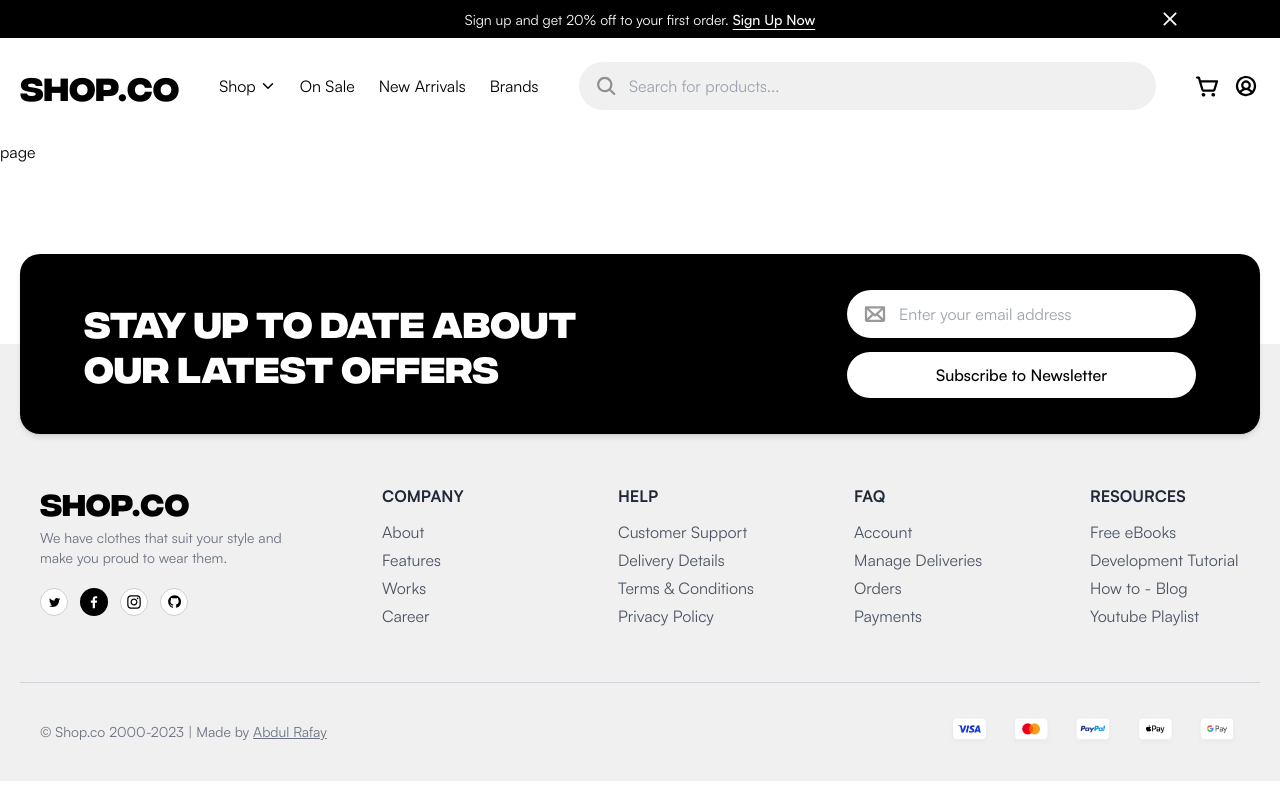
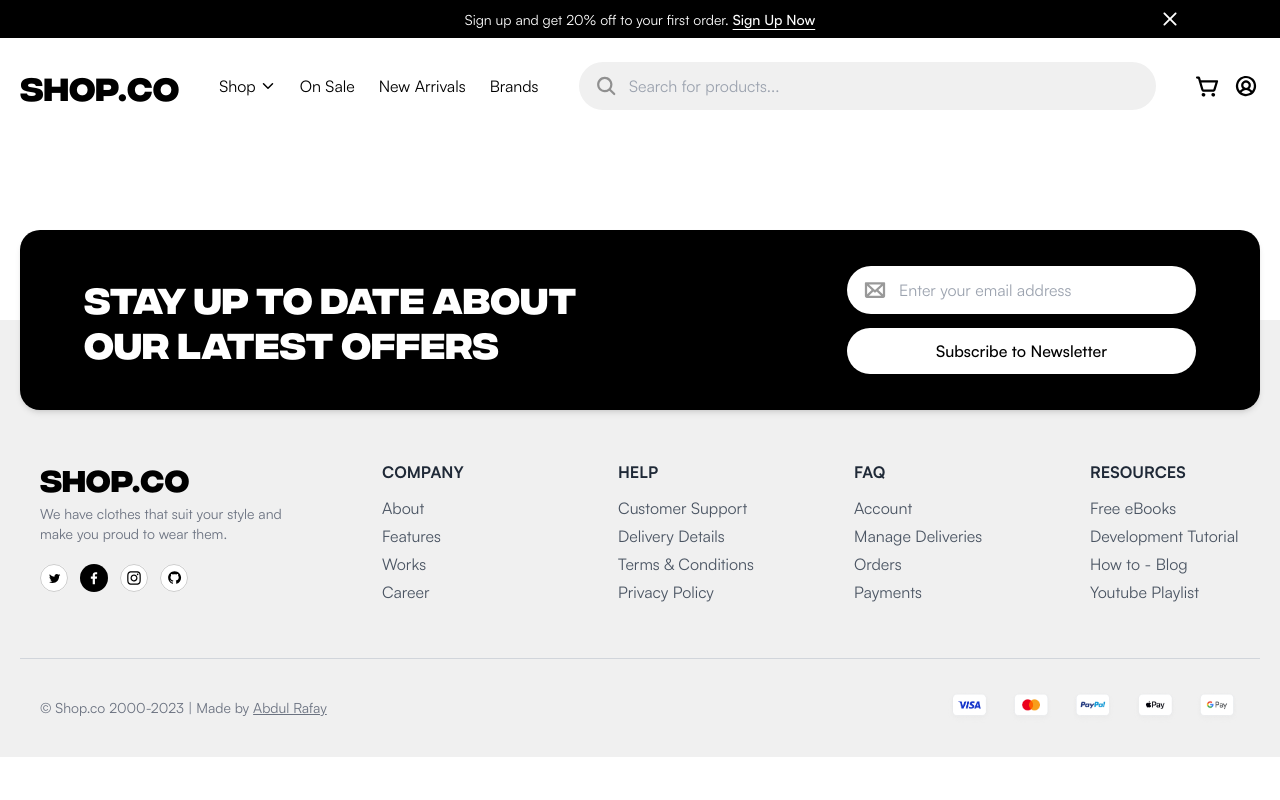
Before and after one commit to Future-Rafay/hackathon-8-dec, a Next.js app: page /product in a window 1280 px wide. Built offline with nearby package versions, Linux system fonts and the light colour scheme.

Commit message:
facing error in deployment

```diff
--- a/src/app/product/page.tsx
+++ b/src/app/product/page.tsx
@@ -2,7 +2,9 @@ import React from 'react'
 
 const page = () => {
   return (
-    <div>page</div>
+    <div>
+      <div></div>
+    </div>
   )
 }
 
```
